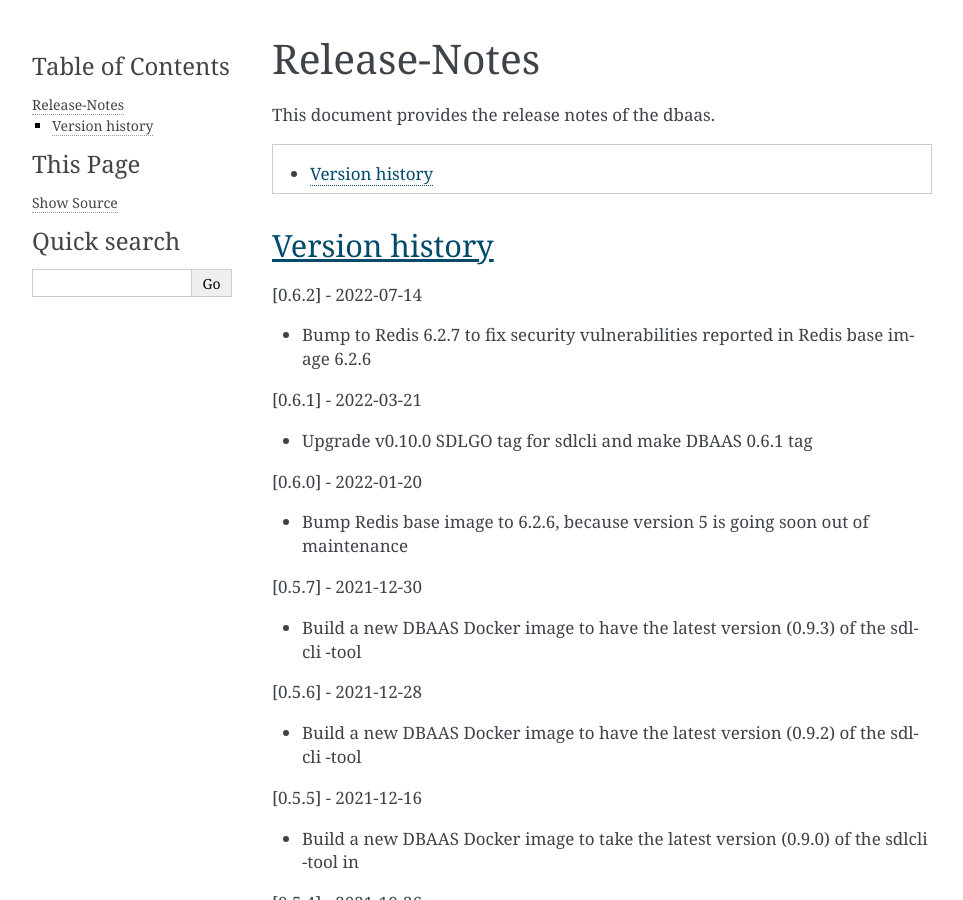
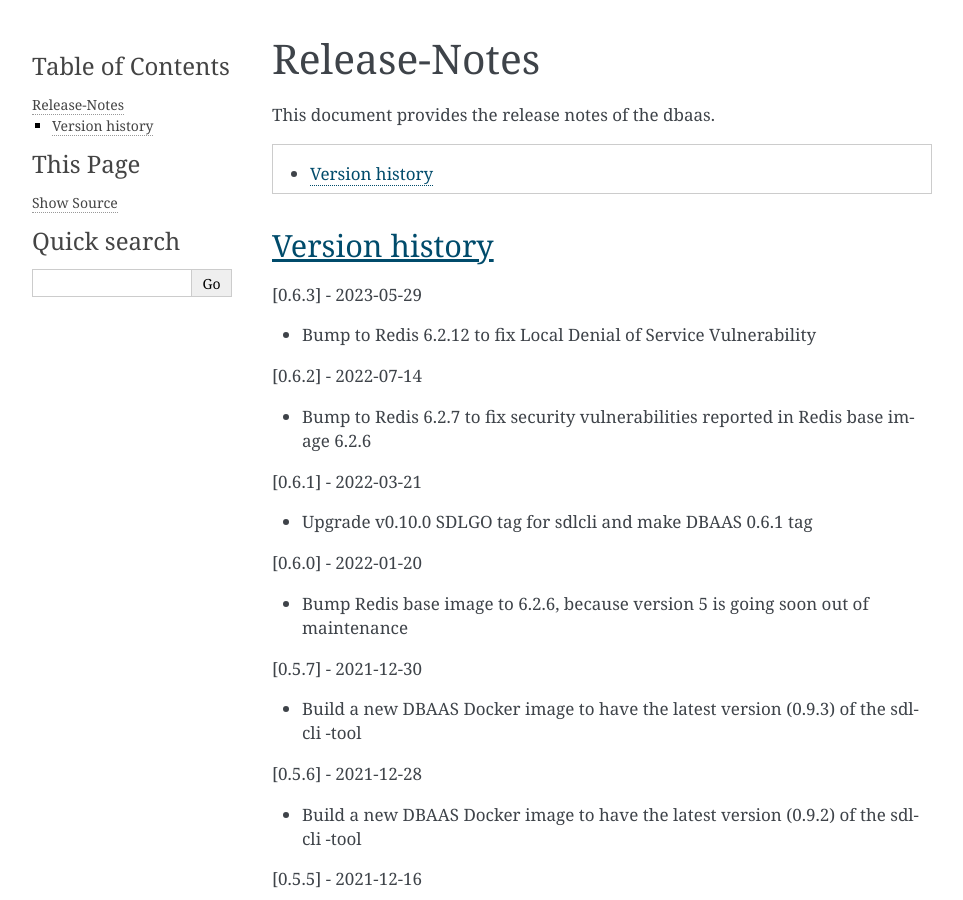
Before and after one commit to o-ran-sc/ric-plt-dbaas, a Sphinx documentation site: the page built from docs/release-notes.rst, in a window 1280 px wide and 900 px high. Shown: the whole window, without its empty margins (148-1111 px from the left). Built offline with Sphinx 7.4.7, drawn with Linux system fonts in a browser that asks for light colours.

Commit message:
upgrade redis version to 6.2.12
Change-Id: Ib2c0b6cfb62a2190558d4f2221a8a3960eb62268
Signed-off-by: rimverma <rimjhim.verma@nokia.com>

```diff
--- a/container-tag.yaml
+++ b/container-tag.yaml
@@ -2,4 +2,4 @@
 # This file is expected to be in the docker build directory;
 # can be moved with suitable JJB configuration.
 ---
-tag: '0.6.2'
+tag: '0.6.3'
--- a/docs/release-notes.rst
+++ b/docs/release-notes.rst
@@ -29,6 +29,10 @@ This document provides the release notes of the dbaas.
 
 Version history
 ---------------
+
+[0.6.3] - 2023-05-29
+
+* Bump to Redis 6.2.12 to fix Local Denial of Service Vulnerability
 
 [0.6.2] - 2022-07-14
 
```
Also changed, not shown: 1 other file.
